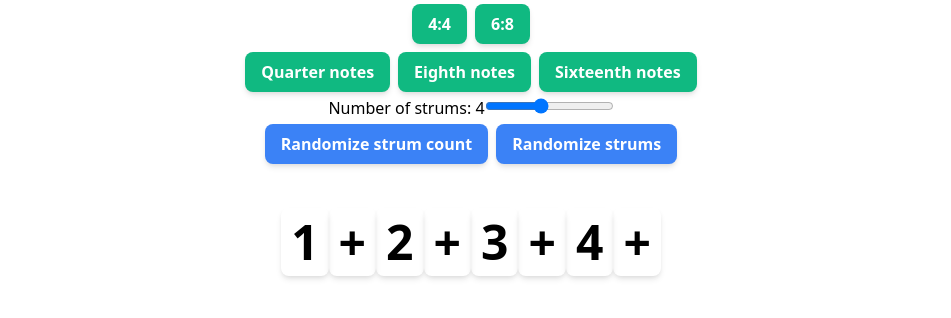
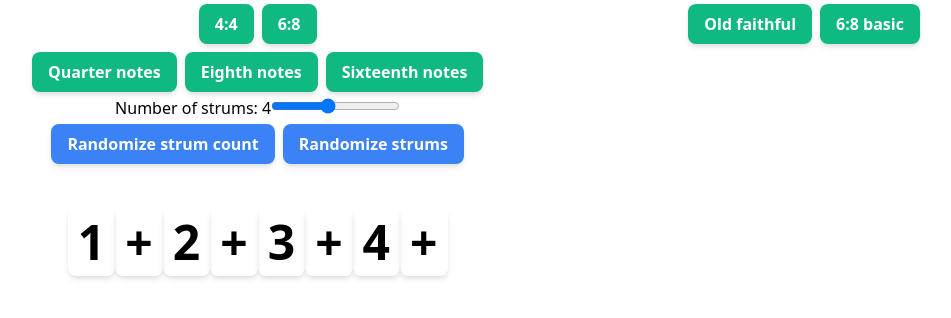
Before and after one commit to elhu/beat-patterns, a React (Create React App) app: page / in a window 1280 px wide. Shown: the top 318 px of the page, without its empty margins (169-1120 px from the left). Built offline with nearby package versions, Linux system fonts and the light colour scheme.

Commit message:
Add old faithful & basic 6:8 patterns

```diff
--- a/src/App.tsx
+++ b/src/App.tsx
@@ -15,9 +15,22 @@ function App() {
       setSubdivision(newSub);
     };
   };
+  const [defaultSelection, setDefaultSelection] = React.useState([] as number[])
+  const oldFaithFul = () => {
+    setBeats(4)
+    setSubdivision(Subdivisions.Eighth)
+    setDefaultSelection([0, 2, 3, 5, 6])
+  }
+
+  const sixEightBasic = () => {
+    setBeats(6)
+    setSubdivision(Subdivisions.Eighth)
+    setDefaultSelection([0, 3, 4, 6, 9, 10, 11])
+  }
 
   return (
-    <div className="container h-full">
+    <div className="container flex h-full">
+      <div className="w-2/3 h-full">
         <div className="flex justify-center items-center">
           <Button onClick={switchSignature(4)}>4:4</Button>
           <Button onClick={switchSignature(6)}>6:8</Button>
@@ -33,7 +46,12 @@ function App() {
             Sixteenth notes
           </Button>
         </div>
-        <Beats beatCount={beatCount} subdivision={subdivision} />
+          <Beats beatCount={beatCount} subdivision={subdivision} defaultSelection={defaultSelection} />
+      </div>
+      <div className="w-1/3 h-full">
+        <Button onClick={oldFaithFul}>Old faithful</Button>
+        <Button onClick={sixEightBasic}>6:8 basic</Button>
+      </div>
     </div>
   );
 }
--- a/src/Beats.tsx
+++ b/src/Beats.tsx
@@ -5,6 +5,7 @@ import Button from "./Button";
 interface IProps {
   beatCount: number,
   subdivision: Subdivisions,
+  defaultSelection: number[],
 }
 
 enum Subdivisions {
@@ -13,7 +14,7 @@ enum Subdivisions {
   Sixteenth
 }
 
-const initSelectedBeats = (beatCount: number, subdivision: Subdivisions) => {
+const initSelectedBeats = (beatCount: number, subdivision: Subdivisions, initialBeats: number[] = []) => {
   const initialValues: boolean[] = [];
 
   for (let i = 1; i <= beatCount; i++) {
@@ -28,6 +29,10 @@ const initSelectedBeats = (beatCount: number, subdivision: Subdivisions) => {
       default:
         break;
     }
+  }
+  console.log(initialBeats);
+  for (let i = 0; i < initialBeats.length; i++) {
+    initialValues[initialBeats[i]] = true;
   }
   return initialValues;
 }
@@ -59,15 +64,17 @@ const initBeats = (beatCount: number, subdivision: Subdivisions) => {
 }
 
 function Beats(props: IProps) {
+  console.log(props);
   const beats = initBeats(props.beatCount, props.subdivision);
-  const [beatSelection, setBeatSelection] = React.useState(initSelectedBeats(props.beatCount, props.subdivision));
+  const [beatSelection, setBeatSelection] = React.useState(initSelectedBeats(props.beatCount, props.subdivision, props.defaultSelection));
   const [strumCount, setStrumCount] = React.useState(Math.ceil(beats.length / 2))
 
   // Reset strummed beats and number of strums when subdivision or beat count changes
   React.useEffect(() => {
-    setBeatSelection(initSelectedBeats(props.beatCount, props.subdivision));
+    console.log("WTF");
+    setBeatSelection(initSelectedBeats(props.beatCount, props.subdivision, props.defaultSelection));
     setStrumCount(Math.ceil(beats.length / 2))
-  }, [props, beats.length]);
+  }, [props.beatCount, props.subdivision, props.defaultSelection, beats.length]);
 
   const onBeatClick = (index: number) => {
     return () => {
@@ -104,6 +111,7 @@ function Beats(props: IProps) {
     setStrumCount(Math.floor(1 + gaussianRand() * beats.length));
   }
 
+  console.log(beatSelection);
   return (
     <div>
       <div className="flex justify-center items-center">
```
Lines whose indentation alone changed are shown as unchanged.
